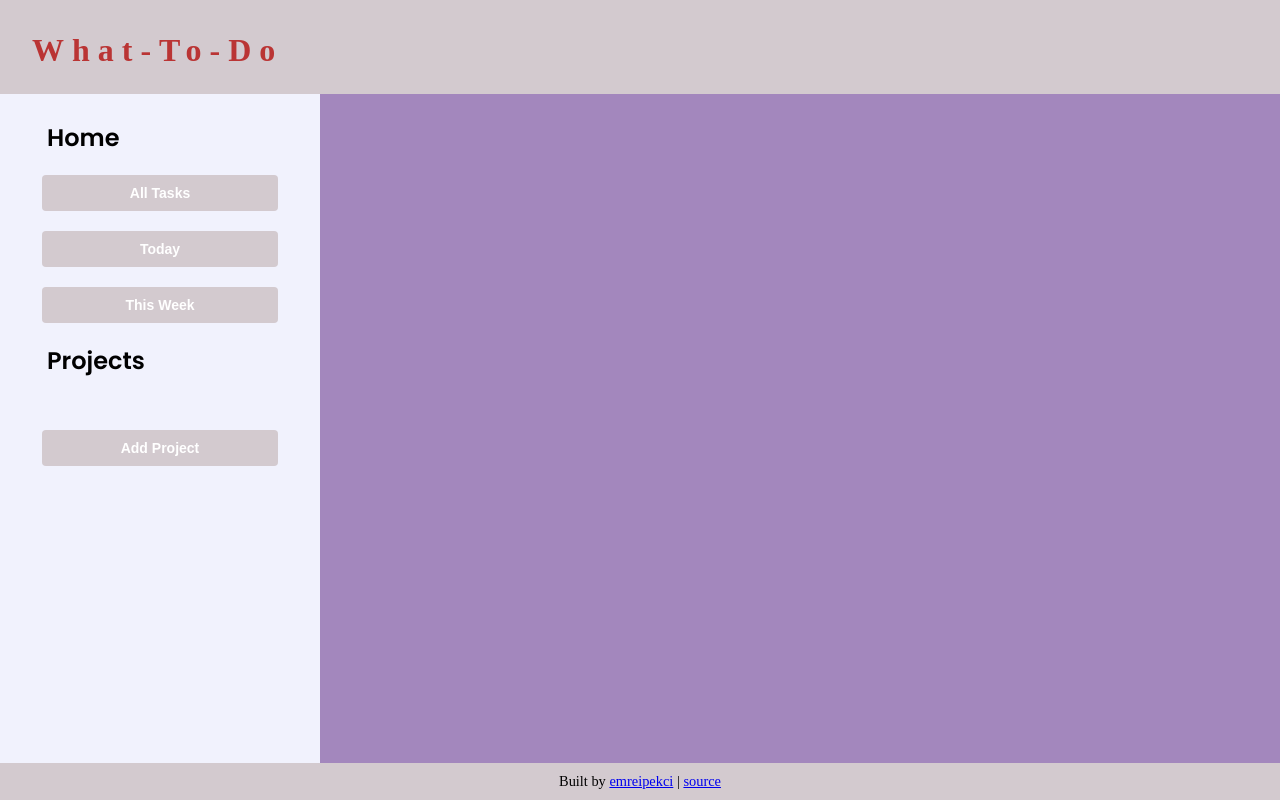
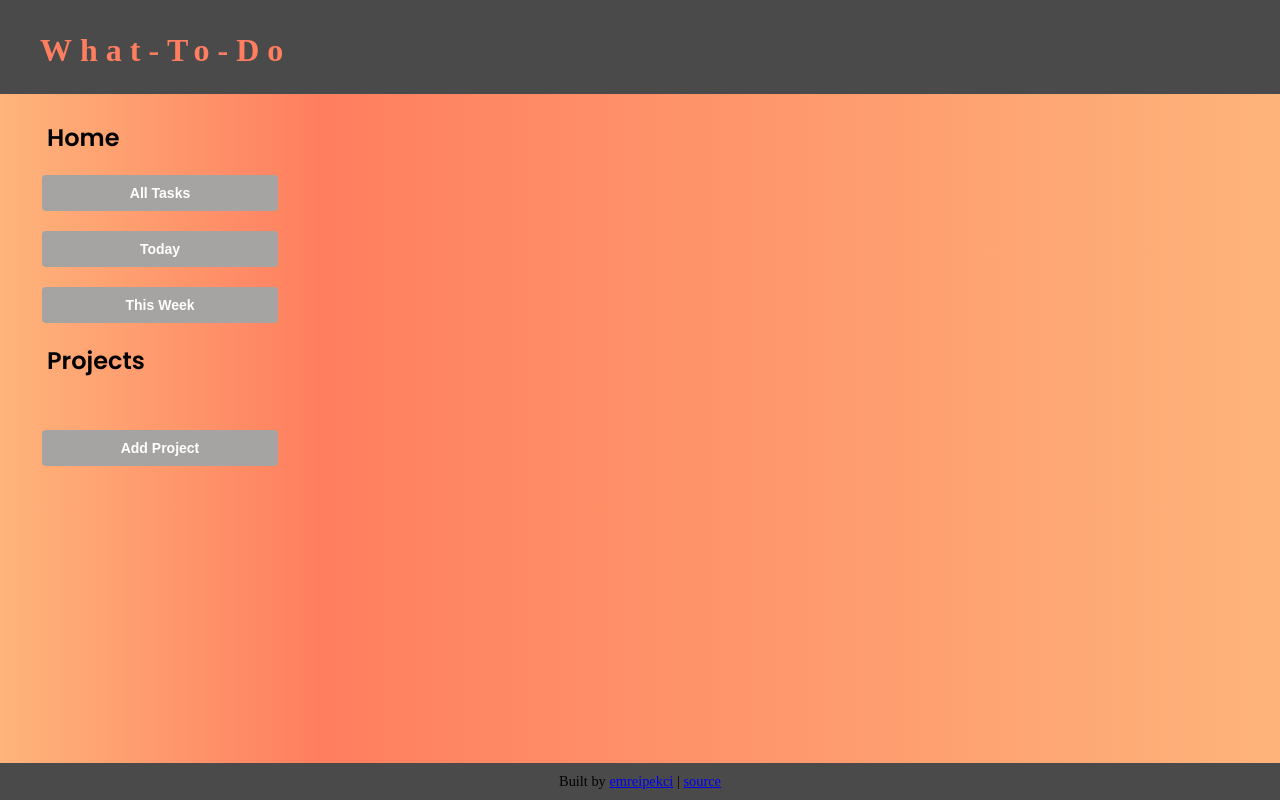
Before and after one commit to emreipekci/todo-list, a website built with webpack: page src/template.html in a window 1280 px wide. Built offline with nearby package versions, Linux system fonts and the light colour scheme.

Commit message:
added UI design

```diff
--- a/src/styles.css
+++ b/src/styles.css
@@ -1,9 +1,11 @@
 @import url('https://fonts.googleapis.com/css2?family=Poppins:wght@300;400;600&family=Inter:wght@300;400;600&display=swap');
 
 :root {
-    --background-color: rgb(241, 242, 253);
+    --hover-color: rgb(241, 242, 253);
     --font-size: 14px;
-    --grey-color: rgb(211, 202, 207);
+    --grey-color: #4a4a4a;
+    --lightgrey-color: #a5a4a2;
+
 }
 
 * {
@@ -21,10 +23,10 @@ header {
     grid-row: 1;
     min-height: 30px;
     background-color: var(--grey-color);
-    padding: 2em;
+    padding: 2em 2em 2em 2.5em;
     font-family: 'Merriweather', serif;
     letter-spacing: 0.5rem;
-    color: rgb(186, 52, 52);
+    color: #ff7e5f;
 }
 
 main {
@@ -37,8 +39,9 @@ main {
 
 .sidebar {
     grid-column: 1;
-    background-color: var(--background-color);
     padding: 1em 2em;
+    background: linear-gradient(to left, #ff7e5f, #feb47b);
+
 }
 
 footer {
@@ -60,7 +63,7 @@ h2 {
 
 button {
     margin: 10px;
-    background-color: var(--grey-color);
+    background-color: var(--lightgrey-color);
     color: white;
     font-weight: 600;
     border: none;
@@ -73,6 +76,7 @@ button {
 .content-preview {
     grid-column: 2;
     background-color: rgb(163, 135, 189);
+    background: linear-gradient(to right, #ff7e5f, #feb47b);
 }
 
 .hidden {
@@ -94,7 +98,7 @@ button {
     cursor: pointer;
     background: none;
     border: none;
-    color: rgb(179, 174, 174);
+    color: var(--grey-color);
     opacity: 0.8;
     font-size: 15px;
     margin-left: 10px;
@@ -140,7 +144,7 @@ button {
 }
 
 .project-container:hover {
-    background-color: var(--grey-color);
+    background-color: var(--hover-color);
 }
 
 
@@ -148,6 +152,10 @@ button {
 
 #content-preview {
     padding: 3em 3em 1em 3em;
+}
+
+#content-preview .title-element {
+    padding-bottom: 1em;
 }
 
 #task-form {
```
